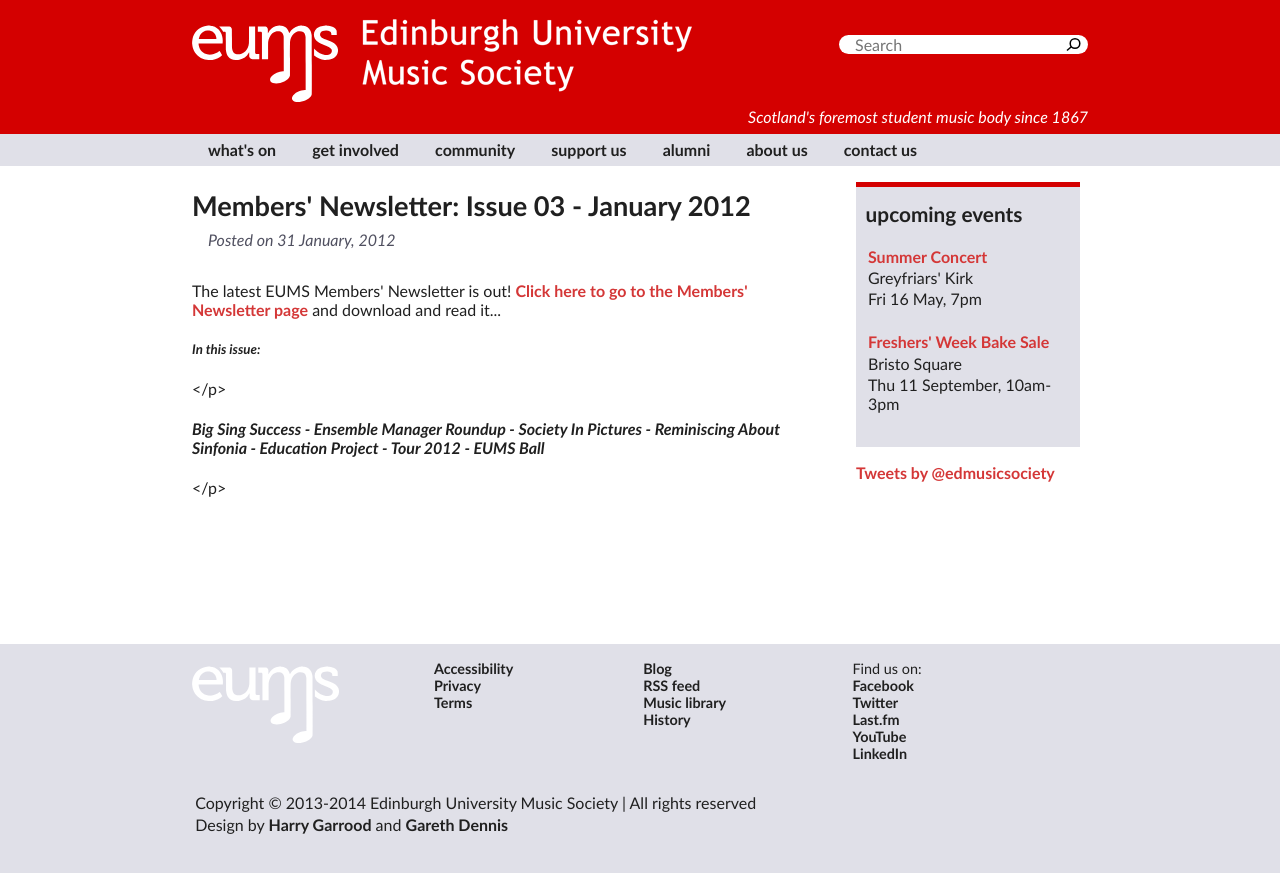
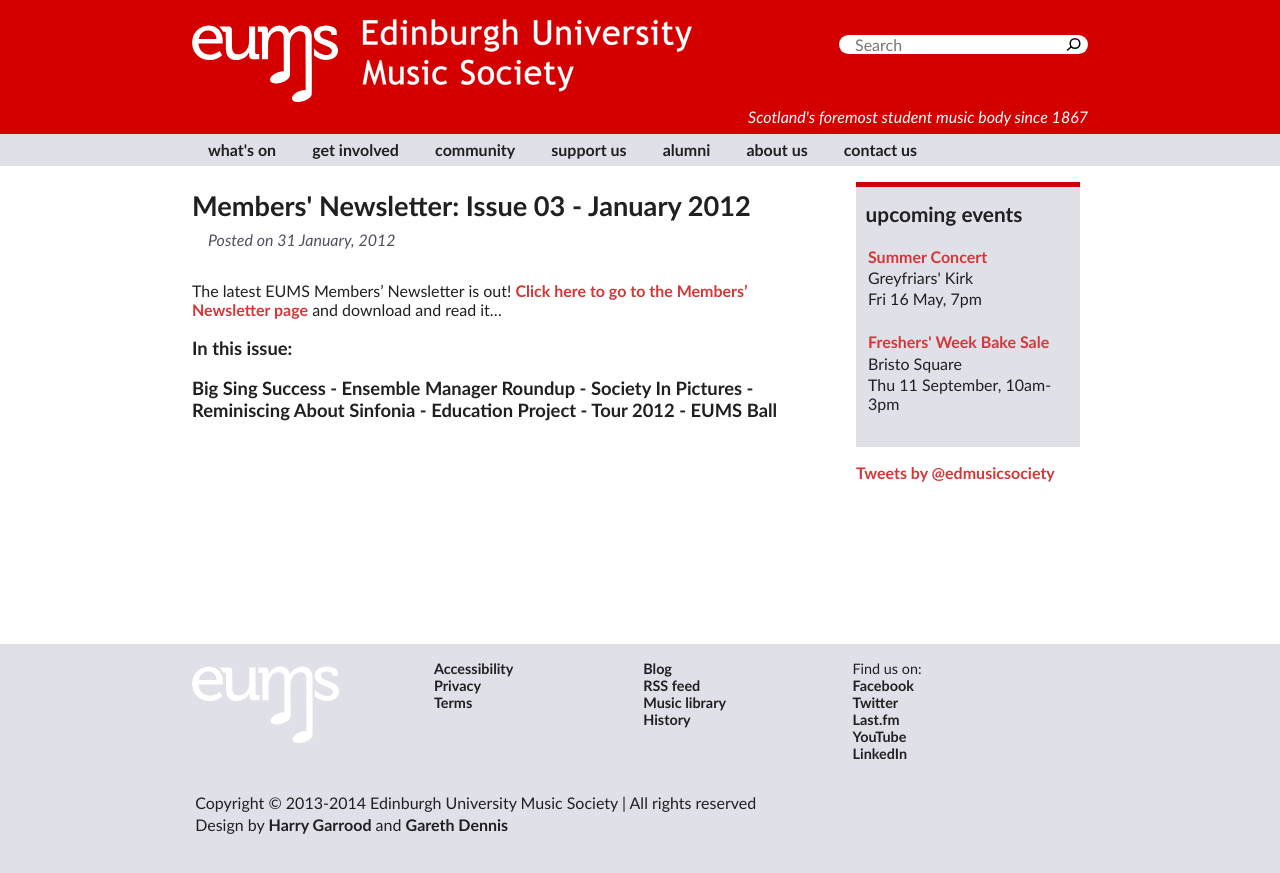
Before and after one commit to eums/website, a Jekyll site: the page built from _posts/2012-01-31-membersnewsletter_january.markdown, in a window 1280 px wide. Shown: the top 873 px of the page. Built offline with Jekyll 4.4.1, drawn with Linux system fonts in a browser that asks for light colours; comment, search, counter and statistics services are not loaded; some of the changed lines change nothing that is shown.

Commit message:
fix members' newsletter january post

```diff
--- a/_posts/2012-01-31-membersnewsletter_january.markdown
+++ b/_posts/2012-01-31-membersnewsletter_january.markdown
@@ -1,26 +1,12 @@
 ---
 layout: post
-status: publish
 published: true
 title: 'Members'' Newsletter: Issue 03 - January 2012'
-author:
-  display_name: Web Manager
-  login: eums_website
-  email: web@eums.org.uk
-  url: http://www.eums.org.uk
-author_login: eums_website
-author_email: web@eums.org.uk
-author_url: http://www.eums.org.uk
-excerpt: The latest Members' Newsletter is out!
 wordpress_id: 1566
-wordpress_url: http://eums.eusa.ed.ac.uk/?p=1566
-date: '2012-01-31 15:41:04 -0800'
-date_gmt: '2012-01-31 15:41:04 -0800'
-categories:
-- Members' Newsletter
-tags: []
-comments: []
 ---
-<p>The latest EUMS Members' Newsletter is out! <a title="Members' Newsletter" href="http://eums.eusa.ed.ac.uk/society/membership/newsletter/">Click here to go to the Members' Newsletter page</a> and download and read it...</p>
-<h5><strong><em>In this issue:</em></strong></h5></p>
-<h4><em>Big Sing Success - Ensemble Manager Roundup - Society In Pictures - Reminiscing About Sinfonia - Education Project - Tour 2012 - EUMS Ball</em></h4></p>
+
+The latest EUMS Members' Newsletter is out! <a title="Members' Newsletter" href="http://eums.eusa.ed.ac.uk/society/membership/newsletter/">Click here to go to the Members' Newsletter page</a> and download and read it...
+
+<p class="newsletter-summary">In this issue:</p>
+
+<p class="newsletter-summary">Big Sing Success - Ensemble Manager Roundup - Society In Pictures - Reminiscing About Sinfonia - Education Project - Tour 2012 - EUMS Ball</p>
```
